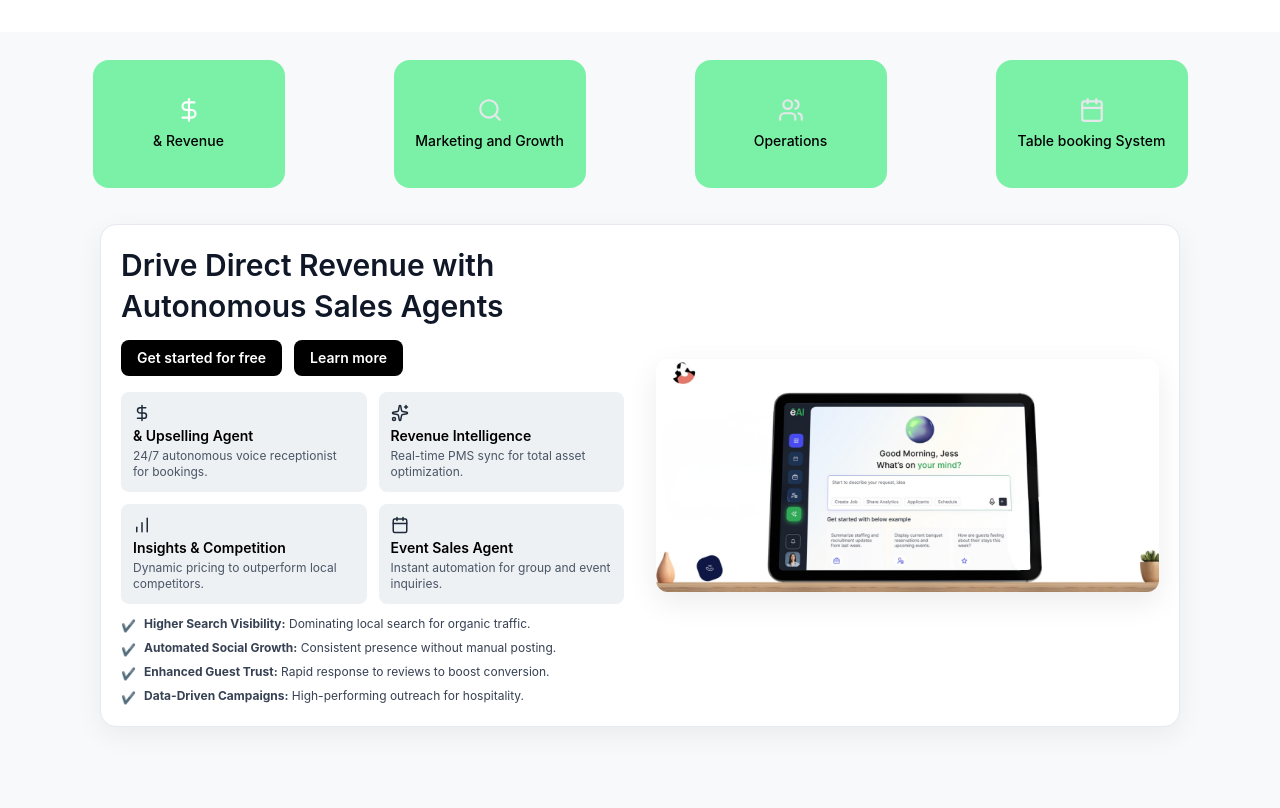
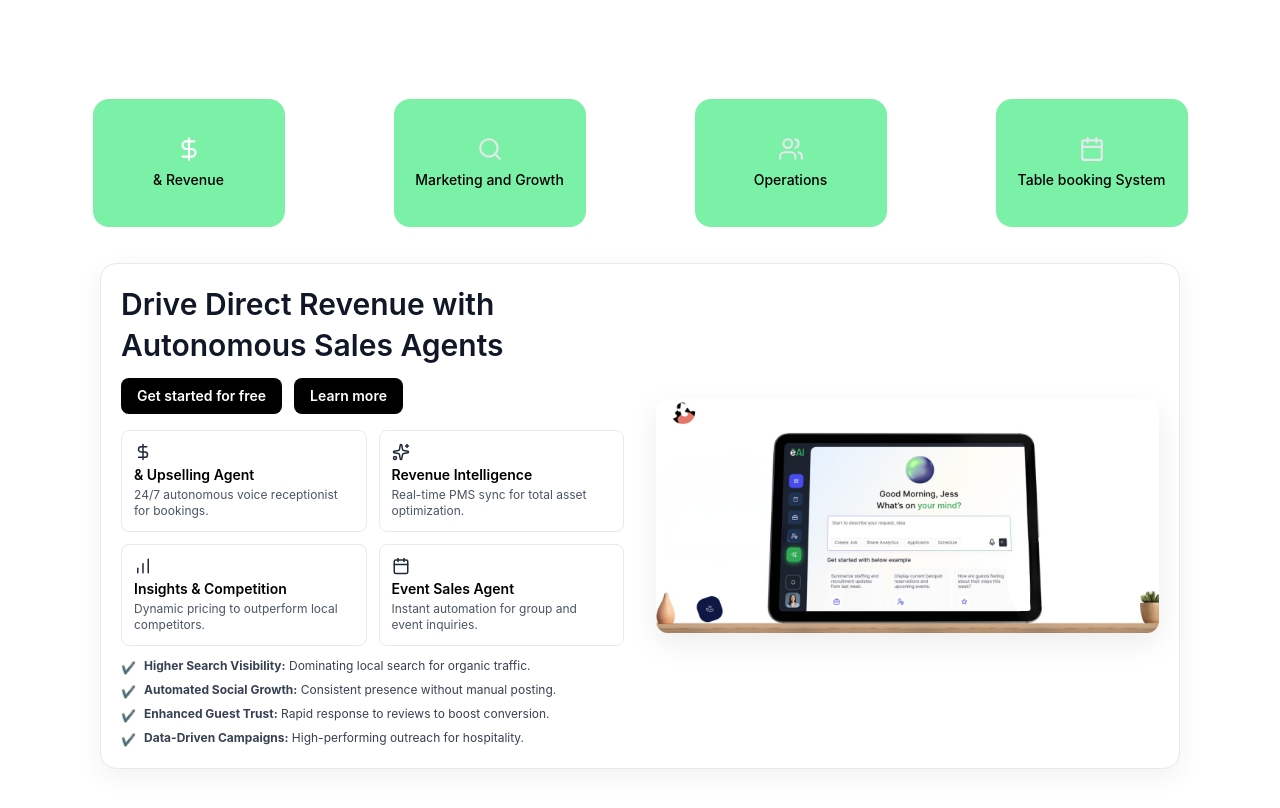
Before and after one commit to Ashwastaken78867/HuemanAI, a React (Vite) app: page / in a window 1280 px wide. Shown: the part 3244-4052 px from the top of the page. Built offline with nearby package versions, Linux system fonts and the light colour scheme.

Commit message:
fix animations

```diff
--- a/src/components/AboutUs/ProductTable.tsx
+++ b/src/components/AboutUs/ProductTable.tsx
@@ -257,13 +257,13 @@ const textVariants: Variants = {
   };
 
   return (
-    <div
+   <div
   ref={outerRef}
   className="relative w-full bg-white"
-  style={{ height: "120vh" }}   // ✅ reduced section height
+  style={{ height: "160vh" }}
 >
-<div className="sticky top-0 h-screen flex flex-col justify-start w-full bg-[#f7f9fb] pt-6">    <div className="w-full flex flex-col justify-center">
-
+  <div className="sticky top-0 h-screen flex items-center w-full py-6 bg-white">
+    <div className="w-full flex flex-col justify-center" >
       {/* APOLLO TABS */}
       <div
         className={`
@@ -382,7 +382,7 @@ className="w-48 h-32 rounded-2xl flex flex-col items-center justify-center bg-gr
                 {data.features.map((f: any, i: number) => {
                   const Icon = f.icon;
                   return (
-                    <div key={i} className="bg-[#eef1f4] p-3 rounded-lg">
+                    <div key={i} className="bg-white border border-[#e6e9ee] p-3 rounded-lg">
                       <Icon size={18} className="mb-1 text-gray-800" />
                       <div className="font-semibold text-sm">{f.title}</div>
                       <div className="text-xs text-gray-600 mt-0.5">
```
Also changed, not shown: src/App.css (line endings or trailing spaces).
